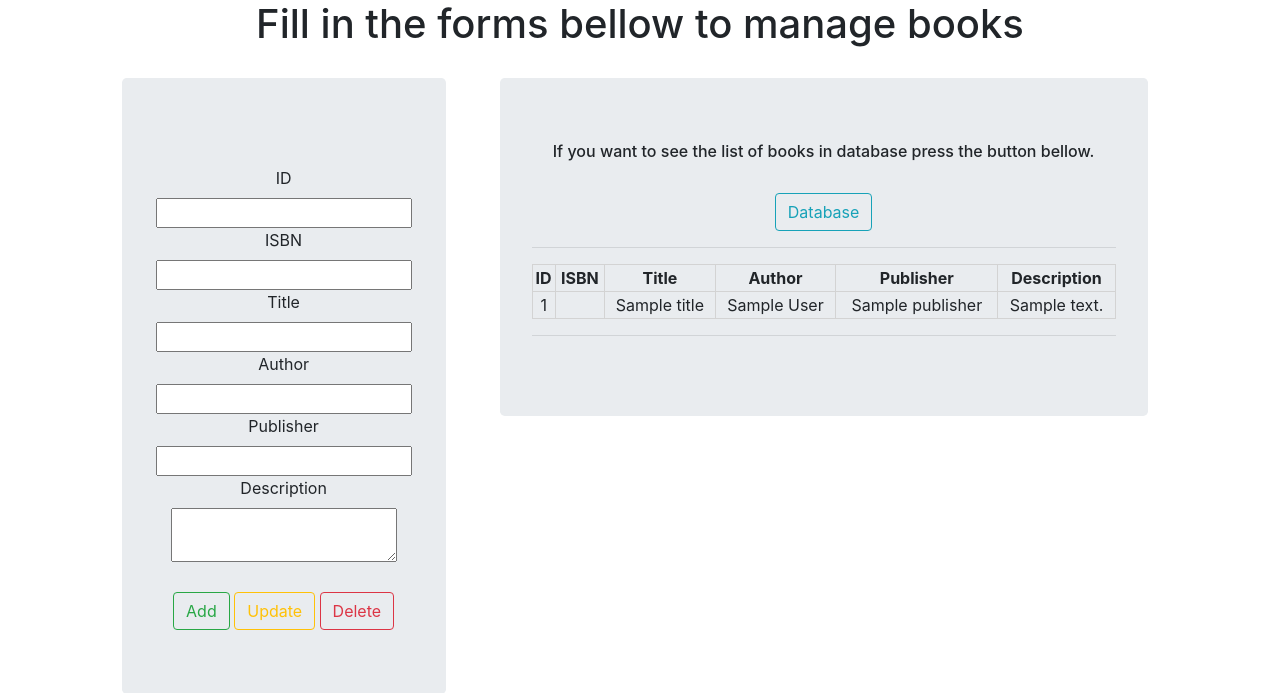
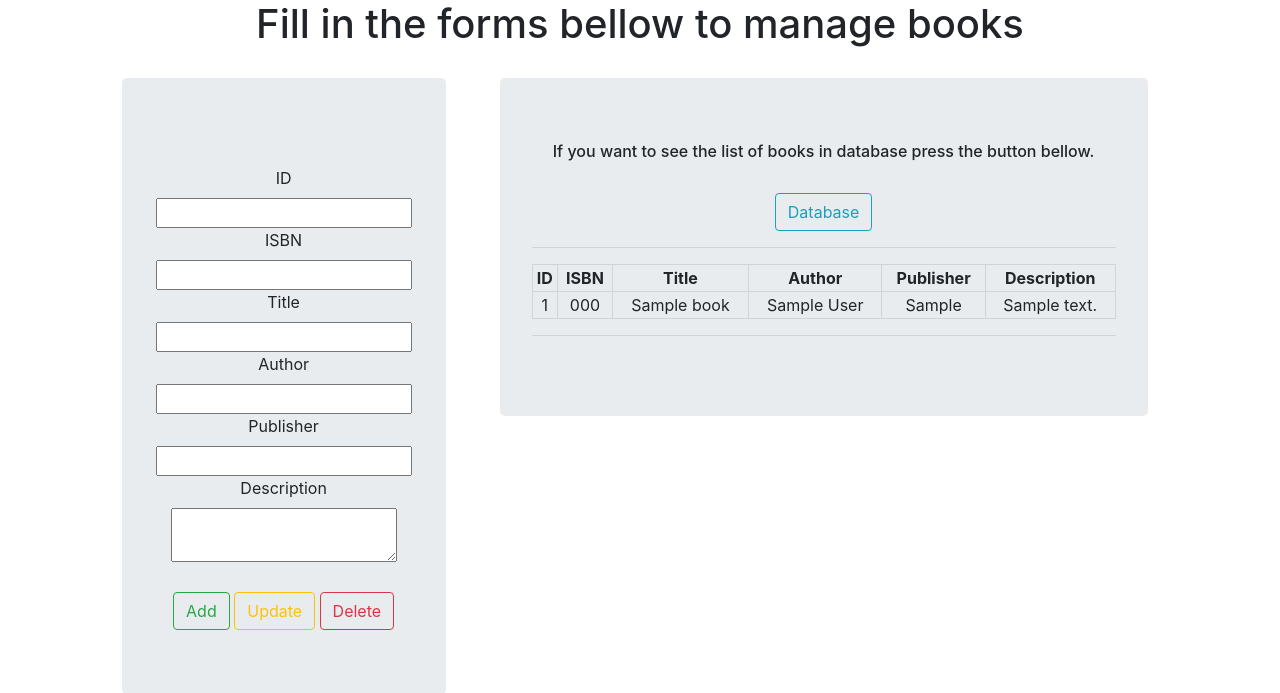
Before and after one commit to IonGorincioi/Library_Project, a Flask app: template libraryProjectContent/books/templates/books/managebooks.html in a window 1280 px wide. Shown: the part 56-749 px from the top of the page. Run offline with Flask 2, Linux system fonts and the light colour scheme; tables that the repository leaves empty hold one stand-in row (values such as "Sample post"); the template is opened without the code that fills it: values that come from a table or form of the project are taken from there, most other values are stand-ins (such as "Sample title", 1, 10 or a date in 2020); some libraries are stand-ins or nearby versions.

Commit message:
addBook route completed

```diff
--- a/app.py
+++ b/app.py
@@ -1,4 +1,4 @@
 from libraryProjectContent import app
 
-if __name__ =='__main__':
+if __name__ == '__main__':
     app.run(debug=True)
--- a/libraryProjectContent/__init__.py
+++ b/libraryProjectContent/__init__.py
@@ -21,7 +21,7 @@
 login_manager = LoginManager()                 #   create an instance of LoginManager
 
 db = SQLAlchemy(app)            #  Create a database object
-Migrate(app, db)                #  Connect the app with database
+Migrate(db, app)                #  Connect the app with database
 
 ################################################
 
--- a/libraryProjectContent/books/templates/books/managebooks.html
+++ b/libraryProjectContent/books/templates/books/managebooks.html
@@ -65,14 +65,17 @@
         <th>Publisher</th>
         <th>Description</th>
       </tr>
+
+      {% for book in new_books %}
       <tr>
-        <td>{{id}}</td>
-        <td>{{ISBN}}</td>
-        <td>{{title}}</td>
-        <td>{{author}}</td>
-        <td>{{publisher}}</td>
-        <td>{{description}}</td>
+        <td>{{book.id}}</td>
+        <td>{{book.ISBN}}</td>
+        <td>{{book.title}}</td>
+        <td>{{book.author}}</td>
+        <td>{{book.publisher}}</td>
+        <td>{{book.description}}</td>
       </tr>
+      {% endfor %}
     </table>
     <hr />
   </div>
--- a/libraryProjectContent/core/views.py
+++ b/libraryProjectContent/core/views.py
@@ -1,6 +1,6 @@
 from flask import render_template, Blueprint, request
 
-core = Blueprint('core',__name__)
+core: Blueprint = Blueprint('core',__name__)
 
 @core.route('/')
 def index():
```
Also changed, not shown: libraryProjectContent/books/views.py (+26 -11 lines).
